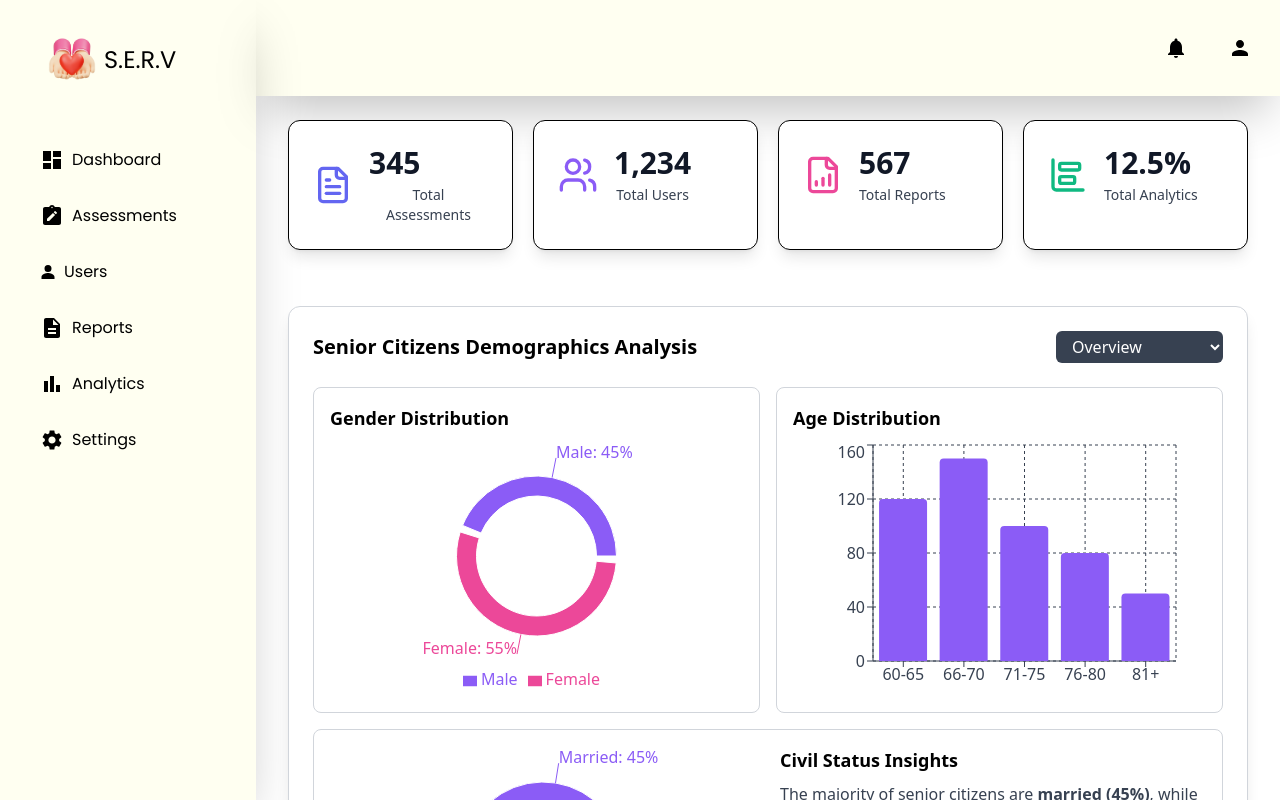
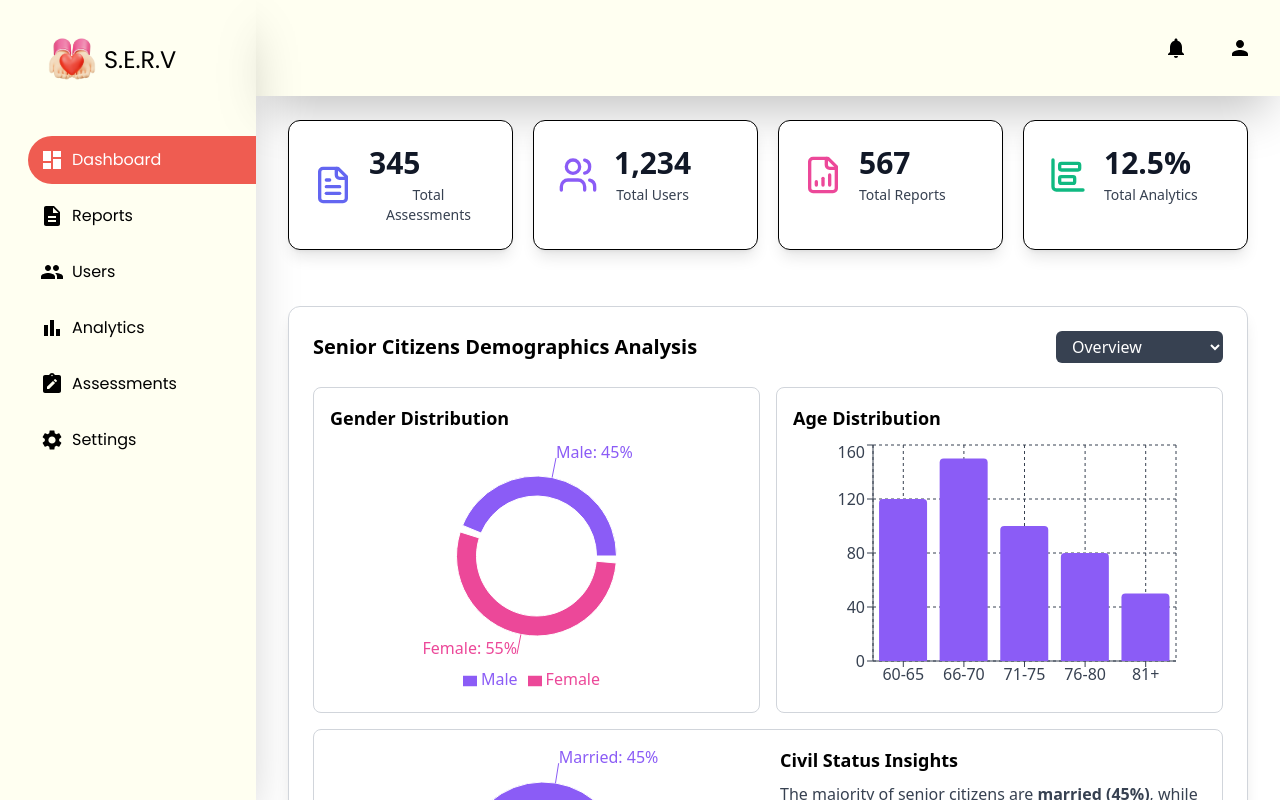
Before and after one commit to noellezzz/SERVWeb, a React (Vite) app in the folder frontend/: page /admin in a window 1280 px wide. Shown: the top 800 px of the page. Built offline with nearby package versions, Linux system fonts and the light colour scheme.

Commit message:
setup resources

```diff
--- a/frontend/src/layouts/admin/AdminLayout.jsx
+++ b/frontend/src/layouts/admin/AdminLayout.jsx
@@ -1,28 +1,11 @@
 import React from "react";
 import { Outlet, useNavigate, Link } from "react-router-dom"; // Import Link
 import Gradient from "../../components/Gradient";
-import DashboardIcon from "@mui/icons-material/Dashboard";
-import BarChartIcon from "@mui/icons-material/BarChart";
-import NoteAltIcon from "@mui/icons-material/NoteAlt";
-import SettingsIcon from "@mui/icons-material/Settings";
-import { IoPersonSharp } from "react-icons/io5";
-import ReportIcon from "@mui/icons-material/Description";
-import logo from "../../assets/logo.png";
-import { Card, CardContent } from "@mui/material";
 import AdminHeader from "./AdminHeader";
-import useFeedback from "../../states/services/useFeedback";
+import Sidebar from "./Sidebar";
 
-const NAVIGATION = [
-  { segment: "", title: "Dashboard", icon: <DashboardIcon /> },
-  { segment: "assessments", title: "Assessments", icon: <NoteAltIcon /> },
-  { segment: "users", title: "Users", icon: <IoPersonSharp /> },
-  { segment: "reports", title: "Reports", icon: <ReportIcon /> },
-  { segment: "analytics", title: "Analytics", icon: <BarChartIcon /> },
-  { segment: "settings", title: "Settings", icon: <SettingsIcon /> },
-];
 
 const AdminLayout = () => {
-  const navigate = useNavigate();
 
   return (
     <div>
@@ -32,27 +15,7 @@ const AdminLayout = () => {
       </div>
 
       {/* Sidebar */}
-      <aside className="navbar fixed top-0 left-0 h-full w-64 shadow-2xl font-poppins">
-        <div className="w-full p-5 flex gap-2 ">
-          {/* Logo Section */}
-          <div className="w-full text-2xl flex items-center gap-2 pl-7 pt-4">
-            <img src={logo} alt="Logo" className="w-12 h-12" />
-            <span>S.E.R.V</span>
-          </div>
-        </div>
-        <nav className="mt-8 space-y-2 pl-7">
-          {NAVIGATION.map((item) => (
-            <div
-              key={item.segment}
-              className="adminnav flex items-center p-3 cursor-pointer"
-              onClick={() => navigate(`/admin/${item.segment}`)} // Navigate on click
-            >
-              {item.icon}
-              <span className="ml-2">{item.title}</span>
-            </div>
-          ))}
-        </nav>
-      </aside>
+      <Sidebar />
 
       {/* Main Content */}
       <main className="ml-64">
--- a/frontend/src/layouts/admin/Sidebar.jsx
+++ b/frontend/src/layouts/admin/Sidebar.jsx
@@ -1,7 +1,58 @@
-import React from "react";
+import React, { useState } from "react";
+import logo from "../../assets/logo.png";
+import { UNSAFE_createClientRoutesWithHMRRevalidationOptOut, useNavigate } from "react-router-dom";
+import DashboardIcon from "@mui/icons-material/Dashboard";
+import BarChartIcon from "@mui/icons-material/BarChart";
+import NoteAltIcon from "@mui/icons-material/NoteAlt";
+import SettingsIcon from "@mui/icons-material/Settings";
+import GroupIcon from "@mui/icons-material/Group";
+import ReportIcon from "@mui/icons-material/Description";
+
+
+const NAVIGATION = [
+  { segment: "", title: "Dashboard", icon: <DashboardIcon /> },
+  { segment: "reports", title: "Reports", icon: <ReportIcon /> },
+  { segment: "users", title: "Users", icon: <GroupIcon /> },
+  { segment: "analytics", title: "Analytics", icon: <BarChartIcon /> },
+  { segment: "assessments", title: "Assessments", icon: <NoteAltIcon /> },
+  { segment: "settings", title: "Settings", icon: <SettingsIcon /> },
+];
 
 function Sidebar() {
-  return <div>Sidebar</div>;
+  const navigate = useNavigate();
+  const [navItems, setNavItems] = useState(NAVIGATION);
+  const [current, setCurrent] = useState("");
+  const active = "bg-primary text-white rounded-l-full";
+
+
+  return (
+
+    <aside className="navbar fixed top-0 left-0 h-full w-64 shadow-2xl font-poppins">
+      <div className="w-full p-5 flex gap-2 ">
+        {/* Logo Section */}
+        <div className="w-full text-2xl flex items-center gap-2 pl-7 pt-4">
+          <img src={logo} alt="Logo" className="w-12 h-12" />
+          <span>S.E.R.V</span>
+        </div>
+      </div>
+      <nav className="mt-8 space-y-2 pl-7">
+        {navItems.map((item) => (
+          <div
+            key={item.segment}
+            className={`flex items-center p-3 cursor-pointer ${current === item.segment ? active : ""
+              } `}
+            onClick={() => {
+              navigate(`/admin/${item.segment}`);
+              setCurrent(item.segment);
+            }}
+          >
+            {item.icon}
+            <span className="ml-2">{item.title}</span>
+          </div>
+        ))}
+      </nav>
+    </aside>
+  );
 }
 
 export default Sidebar;
--- a/frontend/tailwind.config.js
+++ b/frontend/tailwind.config.js
@@ -1,11 +1,19 @@
 /** @type {import('tailwindcss').Config} */
-export default {
+
+module.exports = {
   content: [
     "./index.html",
     "./src/**/*.{js,jsx,ts,tsx}",
   ],
   theme: {
     extend: {
+      colors: {
+        primary: '#ef5c51',
+        dark: '#3c3b39',
+        dark2: '#848483',
+        light: '#fefefe',
+        border: '#3c3c3c',
+      },
       fontFamily: {
         poppins: ['Poppins', 'sans-serif'],
       },
```
Also changed, not shown: frontend/src/index.css (line endings or trailing spaces), frontend/src/lib/tailwind-merge.js (added).
